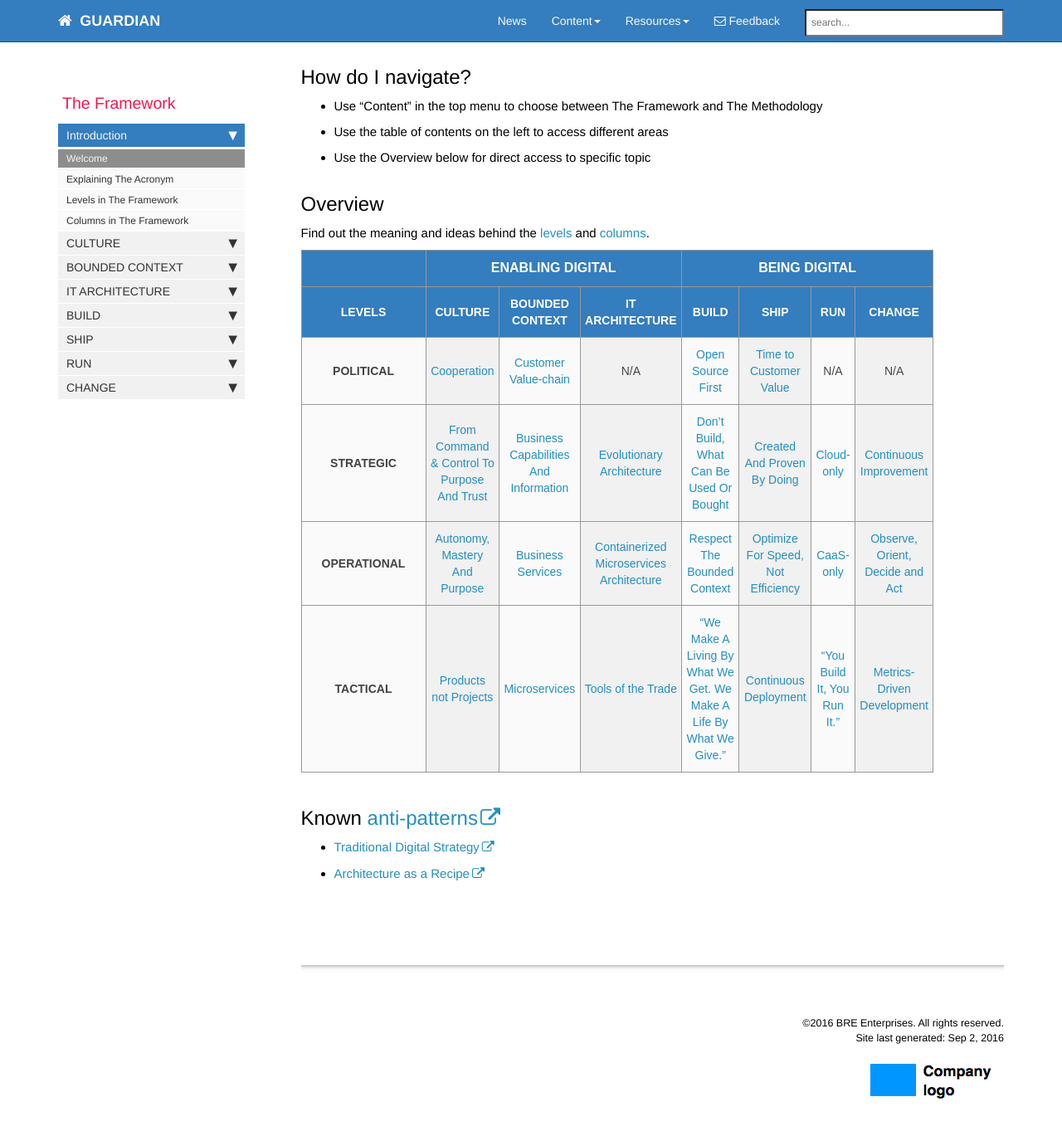
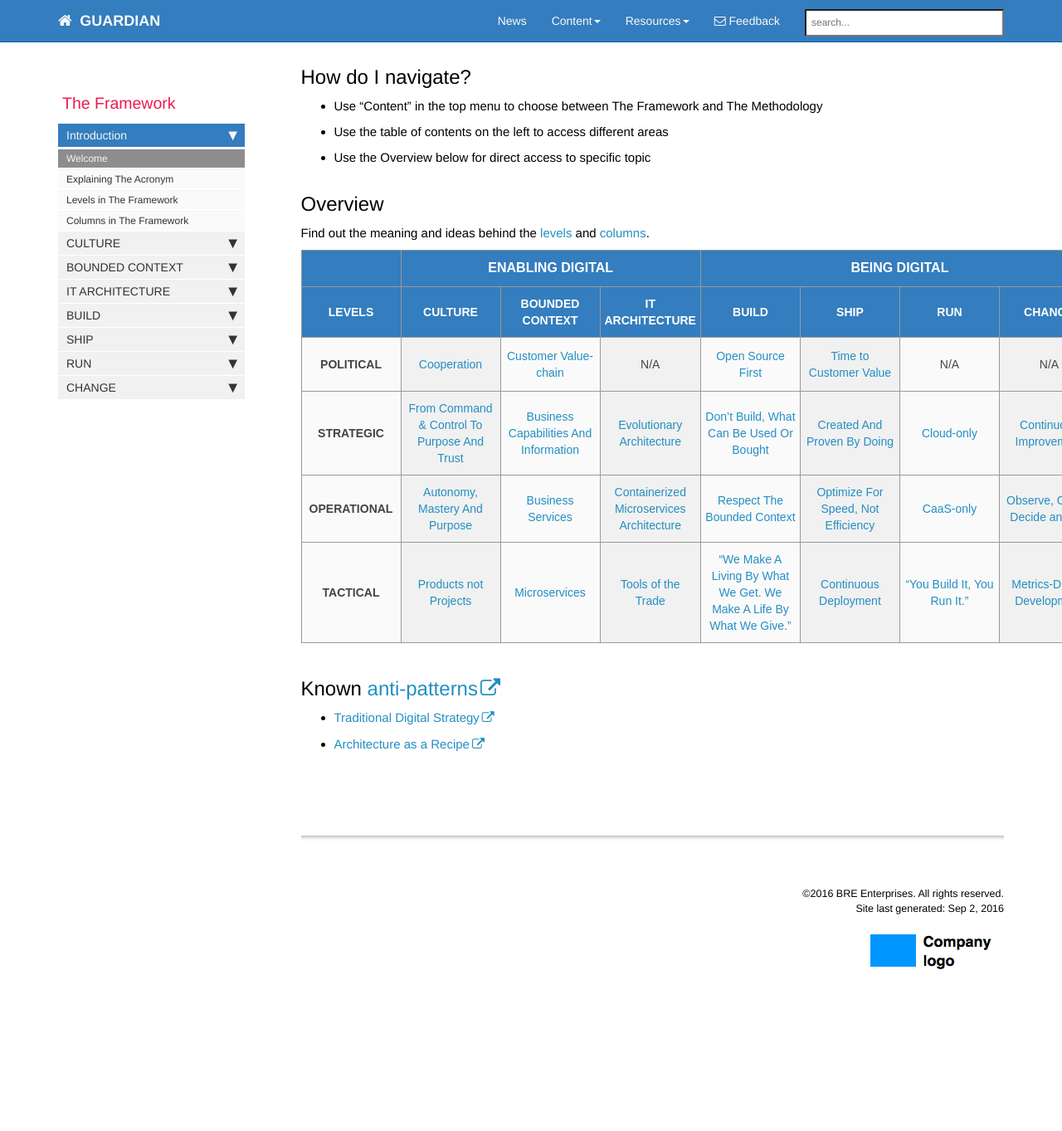
Before and after one commit to LarsBarkman/guardian, a Jekyll site: the page built from docs/index.md, in a window 1280 px wide and 1400 px high, scrolled down 410 px. Shown: the top 1363 px of the window at 83% size. Built offline with Jekyll 4.4.1, drawn with Linux system fonts in a browser that asks for light colours; nearby versions of some CDN libraries; comment, search, counter and statistics services are not loaded; after the commit the page ends 1654 px from its top, so only the background shows below that.

Commit message:
Changed min-width

```diff
--- a/docs/index.md
+++ b/docs/index.md
@@ -32,9 +32,10 @@ Find out the meaning and ideas behind the [levels](levels.html) and [columns](co
 .tg .tg-gzvs{font-weight:bold;color:#444444;vertical-align:middle}
 .tg .tg-ndyo{background-color:#f1f1f1;color:#444444;vertical-align:middle}
 .tg .tg-7buf{background-color:#f1f1f1;color:#444444;vertical-align:middle}
-.tg .tg-br8q{font-weight:bold;background-color:#347DBE;color:#ffffff;vertical-align:middle}
-.tg .tg-ugn7{background-color:#347DBE;font-weight:bold;color:#ffffff;vertical-align:middle}
+.tg .tg-br8q{font-weight:bold;background-color:#347DBE;color:#ffffff;vertical-align:middle;min-width:120px;}
+.tg .tg-ugn7{background-color:#347DBE;font-weight:bold;color:#ffffff;vertical-align:middle;min-width:120px;}
 .tg .tg-yp41{font-size:16px; font-weight:bold;color:#ffffff;vertical-align:middle}
+.tg .tg-yp42{font-size:16px; font-weight:bold;color:#ffffff;vertical-align:middle}
 .tg .tg-6nvl{font-weight:bold;color:#444444;vertical-align:middle}
 .tg .tg-at8w{color:#444444;vertical-align:middle}
 .tg .tg-csp5{color:#444444;vertical-align:middle}
@@ -42,8 +43,8 @@ Find out the meaning and ideas behind the [levels](levels.html) and [columns](co
 <table class="tg">
   <tr>
     <th class="tg-yp41" colspan="1"></th>
-    <th class="tg-yp41" colspan="3">ENABLING DIGITAL</th>
-    <th class="tg-yp41" colspan="4">BEING DIGITAL</th>
+    <th class="tg-yp42" colspan="3">ENABLING DIGITAL</th>
+    <th class="tg-yp42" colspan="4">BEING DIGITAL</th>
   </tr>
   <tr>
     <td class="tg-br8q">LEVELS</td>
```
